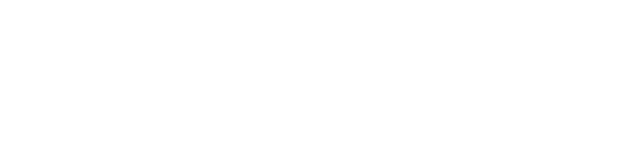
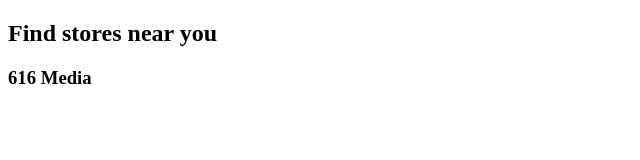
Before and after one commit to CarlsonLazorus/store-locator, a plain HTML site: page index.html in a window 1280 px wide. Shown: the whole page, without its empty margins (0-640 px from the left). Drawn offline with Linux system fonts and the light colour scheme.

Commit message:
Update index.html

```diff
--- a/index.html
+++ b/index.html
@@ -11,7 +11,19 @@
 </head>
 
 <body>
+    <h2>Find stores near you</h2>
 
+    <!--Locations-->
+    <div class="locations">
+        <div class="container">
+            <div>
+                <div class="outlets-name">
+                    <h3>616 Media</h3>
+                </div>
+            </div>
+        </div>
+    </div>
+    <!--Locations end here-->
 </body>
 
 </html>
```
